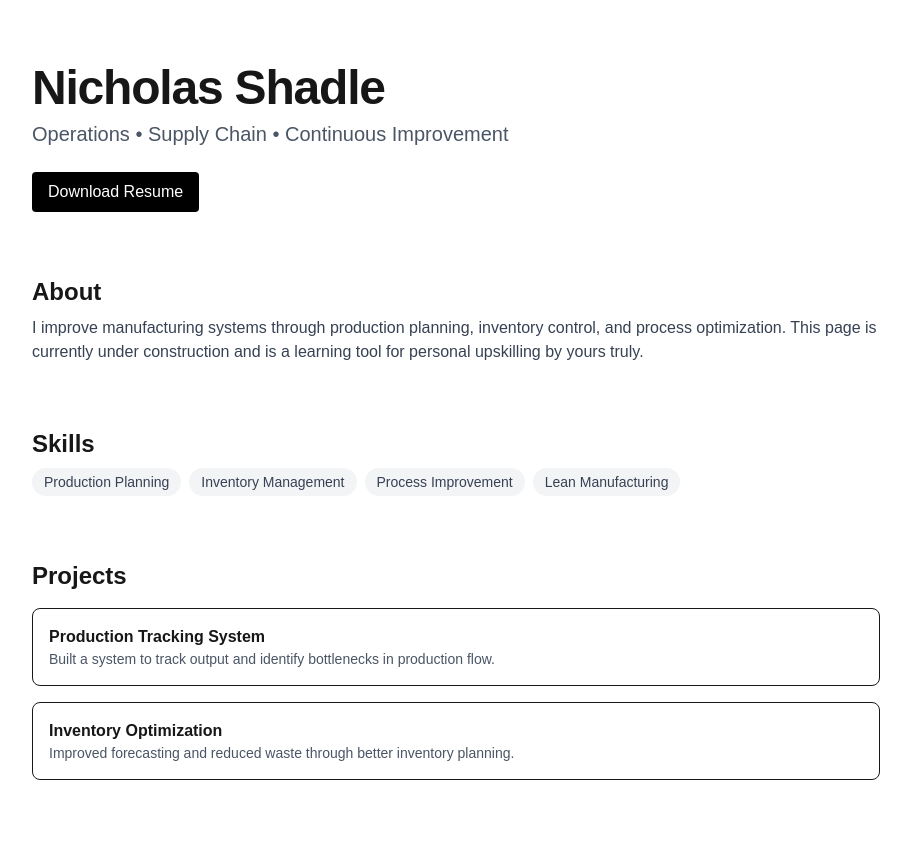
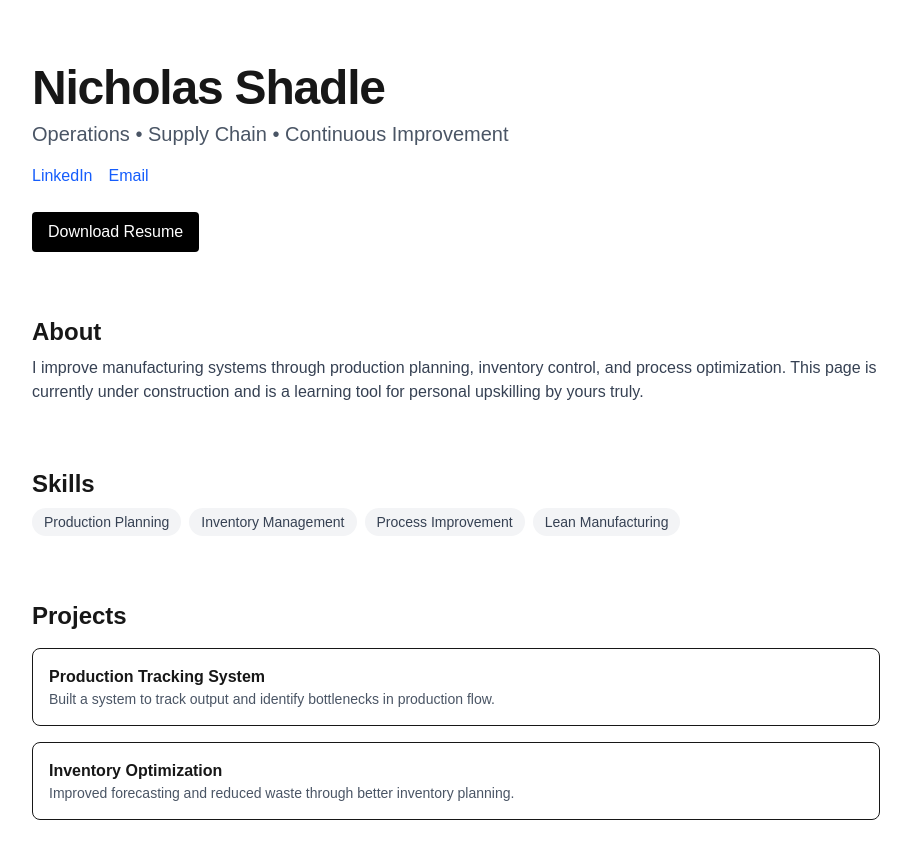
Before and after one commit to Briggadocious/nickshadle-site, a Next.js app: page / in a window 1280 px wide. Shown: the top 858 px of the page, without its empty margins (184-1095 px from the left). Built offline with nearby package versions, Linux system fonts and the light colour scheme.

Commit message:
Add LinkedIn and email links

```diff
--- a/app/page.tsx
+++ b/app/page.tsx
@@ -1,3 +1,4 @@
+
 export default function Home() {
   return (
     <main className="max-w-4xl mx-auto px-6 py-16 space-y-16">
@@ -6,7 +7,19 @@ export default function Home() {
         <h2 className="text-xl text-gray-600">
           Operations • Supply Chain • Continuous Improvement
         </h2>
+<div className="flex gap-4 mt-4 text-blue-600">
+  <a
+    href="https://www.linkedin.com/in/nick-shadle-679461230"
+    target="_blank"
+    rel="noopener noreferrer"
+  >
+    LinkedIn
+  </a>
 
+  <a href="mailto:NICHOLAS.SHADLE78@GMAIL.COM">
+    Email
+  </a>
+</div>
         <a
           href="/resume.pdf"
           className="inline-block mt-4 px-4 py-2 bg-black text-white rounded"
```
